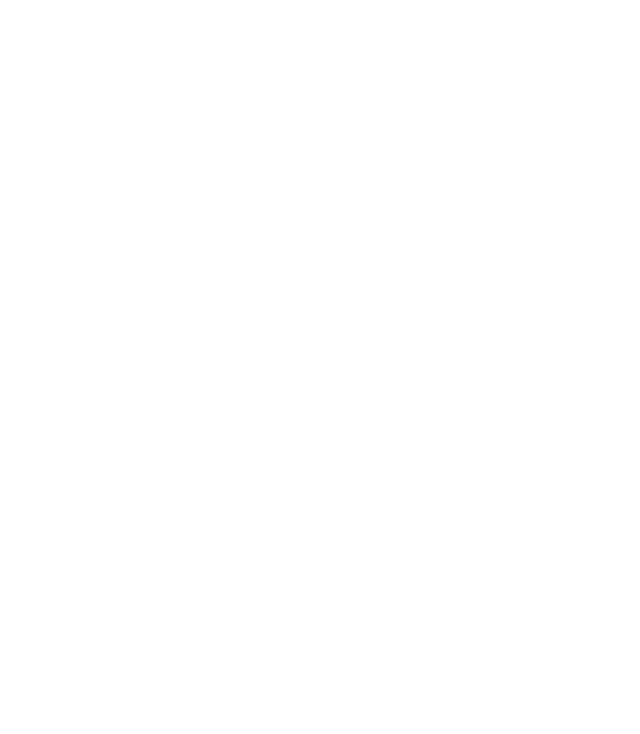
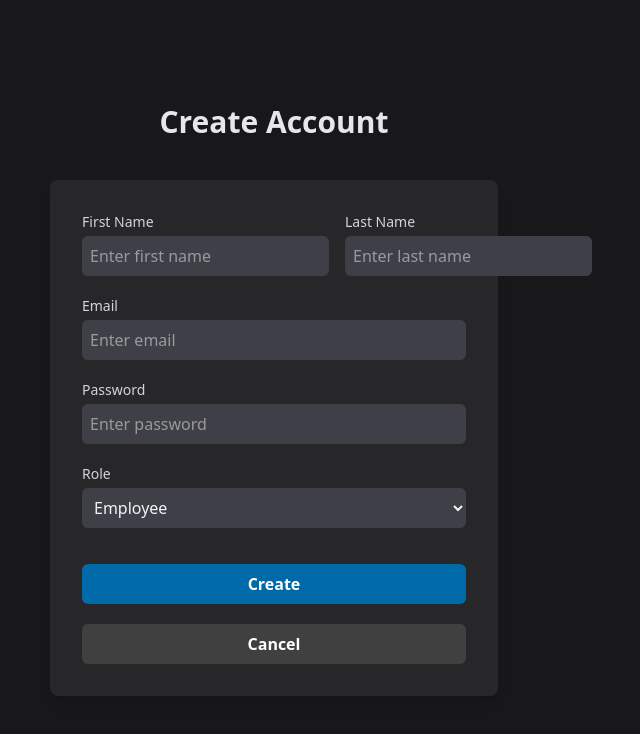
Before and after one commit to Nawshhh/docs-management-system, a React app in the folder frontend/: page /create-account in a window 1280 px wide. Before the commit this address had no page. Shown: the top 734 px of the page, without its empty margins (366-1006 px from the left). Built offline with nearby package versions, Linux system fonts and the light colour scheme; no server answers; sample sign-in values are in the browser's storage; the HTML template or start-up script is replaced by a standard one.

Commit message:
added create account

```diff
--- a/frontend/src/main.tsx
+++ b/frontend/src/main.tsx
@@ -9,6 +9,7 @@
 import EmployeeHomepage from './pages/EmployeeHomepage';
 import ManagerHomepage from './pages/ManagerHomepage';
 import Accounts from './pages/Accounts';
+import CreateAccount from './pages/CreateAccount';
 
 createRoot(document.getElementById('root')!).render(
   <StrictMode>
@@ -19,6 +20,7 @@
         <Route path="/employee-homepage" element={<EmployeeHomepage/>}/>
         <Route path="/manager-homepage" element={<ManagerHomepage/>}/>
         <Route path="/accounts" element={<Accounts/>}/>
+        <Route path="/create-account" element={<CreateAccount/>}/>
       </Routes>
       <Toaster position="bottom-right" reverseOrder={true}/>
     </BrowserRouter>
--- a/frontend/src/pages/Accounts.tsx
+++ b/frontend/src/pages/Accounts.tsx
@@ -4,8 +4,14 @@
 function Accounts() {
 
   const navigate = useNavigate();
+
   const handleHome = () => {
     navigate("/admin-homepage");
+  }
+
+  const handleCreateAccount = () => {
+    console.log("Routing to create account");
+    navigate("/create-account");
   }
 
   return (
@@ -15,9 +21,10 @@
         <div className='flex justify-center items-center w-full gap-x-20'>
             <button
                 onClick={handleHome}
-                className='mt-5 h-8 px-10 bg-sky-700 hover:bg-sky-600 rounded-md text-gray-200 hover:text-gray-300 text-sm cursor-pointer'
+                className='mt-5 h-8 px-10 bg-neutral-700 hover:bg-neutral-600 rounded-md text-gray-200 hover:text-gray-300 text-sm cursor-pointer'
             >Back to Home</button>
             <button
+                onClick={handleCreateAccount}
                 className='mt-5 h-8 px-10 bg-sky-700 hover:bg-sky-600 rounded-md text-gray-200 hover:text-gray-300 text-sm cursor-pointer'
             >Create Account</button>
         </div>
--- a/frontend/src/pages/AdminHomepage.tsx
+++ b/frontend/src/pages/AdminHomepage.tsx
@@ -55,7 +55,7 @@
             {user ? `Hello Admin, ${firstName}` : 'Loading...'}
         </div>
 
-        <div className='grid grid-cols-2 gap-10 w-full my-10 text-gray-200 text-xl font-semibold'>
+        <div className='grid grid-cols-2 gap-6 w-full my-10 text-gray-200 text-xl font-semibold'>
             <button
                 onClick={() => handleButtonClick(1)}
                 className='flex items-center justify-center bg-slate-700 hover:bg-slate-600 rounded-md h-20 cursor-pointer'>
@@ -77,8 +77,6 @@
                 Documents
             </button>
         </div>
-
-
         <LogoutButton/>
     </div>
   )
--- /dev/null
+++ b/frontend/src/pages/CreateAccount.tsx
@@ -0,0 +1,205 @@
+import React from 'react'
+import { useNavigate } from 'react-router-dom';
+import { useEffect, useState } from 'react';
+import axios from 'axios';
+import toast from 'react-hot-toast';
+
+
+function CreateAccount() {
+
+    const navigate = useNavigate();
+    const [user, setUser] = useState<any>(null);
+
+    const [formData, setFormData] = useState({
+        first_name: "",
+        last_name: "",
+        email: "",
+        password: "",
+        role: "EMPLOYEE",
+    });
+
+    // Fetch user info on component mount
+    useEffect(() => {
+        fetchUserInfo();
+    }, []);
+
+    const fetchUserInfo = async () => {
+        const token = localStorage.getItem("token");
+        if (!token) {
+            console.log("No token found — user probably logged out");
+            toast.error("No Permission!", {
+                    style: {
+                        background: "#393939",
+                        color: "#FFFFFF"
+                    }
+                }
+            );
+            navigate("/");
+        }
+
+        try {
+            const res = await axios.get("http://localhost:8000/auth/me", {
+            headers: { Authorization: `Bearer ${token}` },
+            withCredentials: true,
+            });
+            console.log("User info fetched:", res.data.data);
+            setUser(res.data.data);
+        } catch (error: any) {
+            console.error("User info failed:", error.response?.data || error.message);
+        }
+    };
+
+    const handleChange = (e: React.ChangeEvent<HTMLInputElement | HTMLSelectElement>) => {
+        setFormData({
+        ...formData,
+        [e.target.name]: e.target.value,
+        });
+    };
+
+    const apiBuilder = (role: string): string => {
+    if (role === "ADMIN") return "http://localhost:8000/users/admins";
+    else if (role === "MANAGER") return "http://localhost:8000/users/managers";
+    else if (role === "EMPLOYEE") return "http://localhost:8000/users/employee";
+    else return "http://localhost:8000/users"; // default or fallback
+    };
+
+    const handleCreateAccount = async (e: React.FormEvent) => {
+        e.preventDefault();
+
+        try {
+            const apiString = apiBuilder(formData.role);
+
+            const token = localStorage.getItem("token"); // optional if route needs auth
+            const res = await axios.post( apiString,
+                {
+                    email: formData.email,
+                    first_name : formData.first_name,
+                    last_name : formData.last_name,
+                    password : formData.password,
+                },
+                {
+                headers: {
+                    "Content-Type": "application/json",
+                    Authorization: `Bearer ${token}`,
+                },
+                withCredentials: true,
+                }
+            );
+
+            console.log("Create user success:", res.data);
+            toast.success("Account created successfully!");
+            setFormData({
+                first_name: "",
+                last_name: "",
+                email: "",
+                password: "",
+                role: "EMPLOYEE",
+            });
+
+            // go back to accounts view
+            handleCancel();
+        } catch (error: any) {
+            console.error("Error creating account:", error.response?.data || error.message);
+            toast.error("Failed to create account.");
+        }
+    }
+
+    const handleCancel = () => {
+        navigate("/accounts");
+    }
+
+  return (
+    <div className="w-screen h-screen flex flex-col items-center justify-center bg-zinc-900 px-20 md:px-80 sm:px-10">
+        <div className='text-gray-200 text-3xl font-bold'>
+            Create Account
+        </div>
+        <form
+            onSubmit={handleCreateAccount}
+            className="mt-10 w-full max-w-md bg-zinc-800 rounded-lg shadow-lg p-8 flex flex-col gap-5">
+            {/* First + Last Name */}
+            <div className="flex gap-4">
+                <div className="flex-1 flex flex-col">
+                <label className="text-gray-300 text-sm mb-1">First Name</label>
+                <input
+                    type="text"
+                    name="first_name"
+                    value={formData.first_name}
+                    onChange={handleChange}
+                    placeholder="Enter first name"
+                    className="rounded-md bg-zinc-700 text-gray-100 p-2 focus:outline-none focus:ring-2 focus:ring-sky-600"
+                />
+                </div>
+                <div className="flex-1 flex flex-col">
+                <label className="text-gray-300 text-sm mb-1">Last Name</label>
+                <input
+                    type="text"
+                    name="last_name"
+                    value={formData.last_name}
+                    onChange={handleChange}
+                    placeholder="Enter last name"
+                    className="rounded-md bg-zinc-700 text-gray-100 p-2 focus:outline-none focus:ring-2 focus:ring-sky-600"
+                />
+                </div>
+            </div>
+
+            {/* Email */}
+            <div className="flex flex-col">
+                <label className="text-gray-300 text-sm mb-1">Email</label>
+                <input
+                type="email"
+                name="email"
+                value={formData.email}
+                onChange={handleChange}
+                placeholder="Enter email"
+                className="rounded-md bg-zinc-700 text-gray-100 p-2 focus:outline-none focus:ring-2 focus:ring-sky-600"
+                />
+            </div>
+
+            {/* Password */}
+            <div className="flex flex-col">
+                <label className="text-gray-300 text-sm mb-1">Password</label>
+                <input
+                type="password"
+                name="password"
+                value={formData.password}
+                onChange={handleChange}
+                placeholder="Enter password"
+                className="rounded-md bg-zinc-700 text-gray-100 p-2 focus:outline-none focus:ring-2 focus:ring-sky-600"
+                />
+            </div>
+
+            {/* Role Selection */}
+            <div className="flex flex-col">
+                <label className="text-gray-300 text-sm mb-1">Role</label>
+                <select
+                    name="role"
+                    value={formData.role}
+                    onChange={handleChange}
+                    className="rounded-md bg-zinc-700 text-gray-100 p-2 focus:outline-none focus:ring-2 focus:ring-sky-600"
+                >
+                    <option value="ADMIN">Admin</option>
+                    <option value="MANAGER">Manager</option>
+                    <option value="EMPLOYEE">Employee</option>
+                </select>
+            </div>
+
+            {/* Submit and Cancel Button */}
+            <button
+                type="submit"
+                className="mt-4 bg-sky-700 hover:bg-sky-600 text-white font-semibold py-2 rounded-md transition-colors"
+            >
+                Create
+            </button>
+            <button
+                type="button"
+                onClick={handleCancel}
+                className=" bg-neutral-700 hover:bg-neutral-600 text-white font-semibold py-2 rounded-md transition-colors"
+            >
+                Cancel
+            </button>
+        </form>
+    </div>
+  )
+}
+
+export default CreateAccount
```
